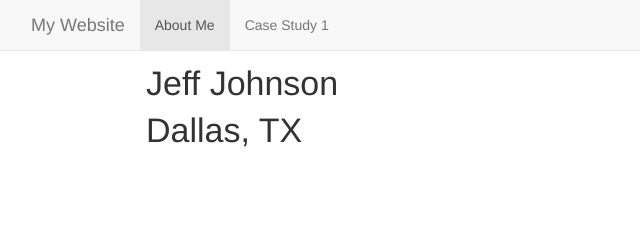
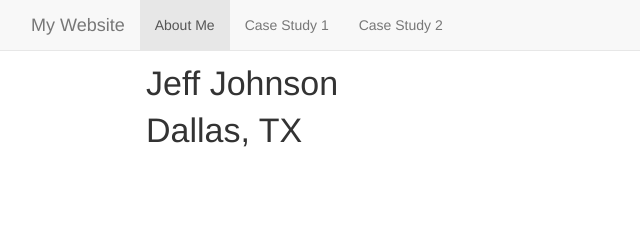
Before and after one commit to jeffjohnson6/jeffjohnson6.github.io, a plain HTML site: page index.html in a window 1280 px wide. Shown: the top 240 px of the page, 39-679 px from the left. Drawn offline with nearby package versions, Linux system fonts and the light colour scheme; some packages are replaced by stand-ins of ours.

Commit message:
Update index.html

```diff
--- a/index.html
+++ b/index.html
@@ -246,6 +246,9 @@ $(document).ready(function () {
 </li>
 <li>
   <a href="DS6306CaseStudy1.html">Case Study 1</a>
+</li>
+       <li>
+  <a href="DS6306CaseStudy2.html">Case Study 2</a>
 </li>
       </ul>
       <ul class="nav navbar-nav navbar-right">
```
